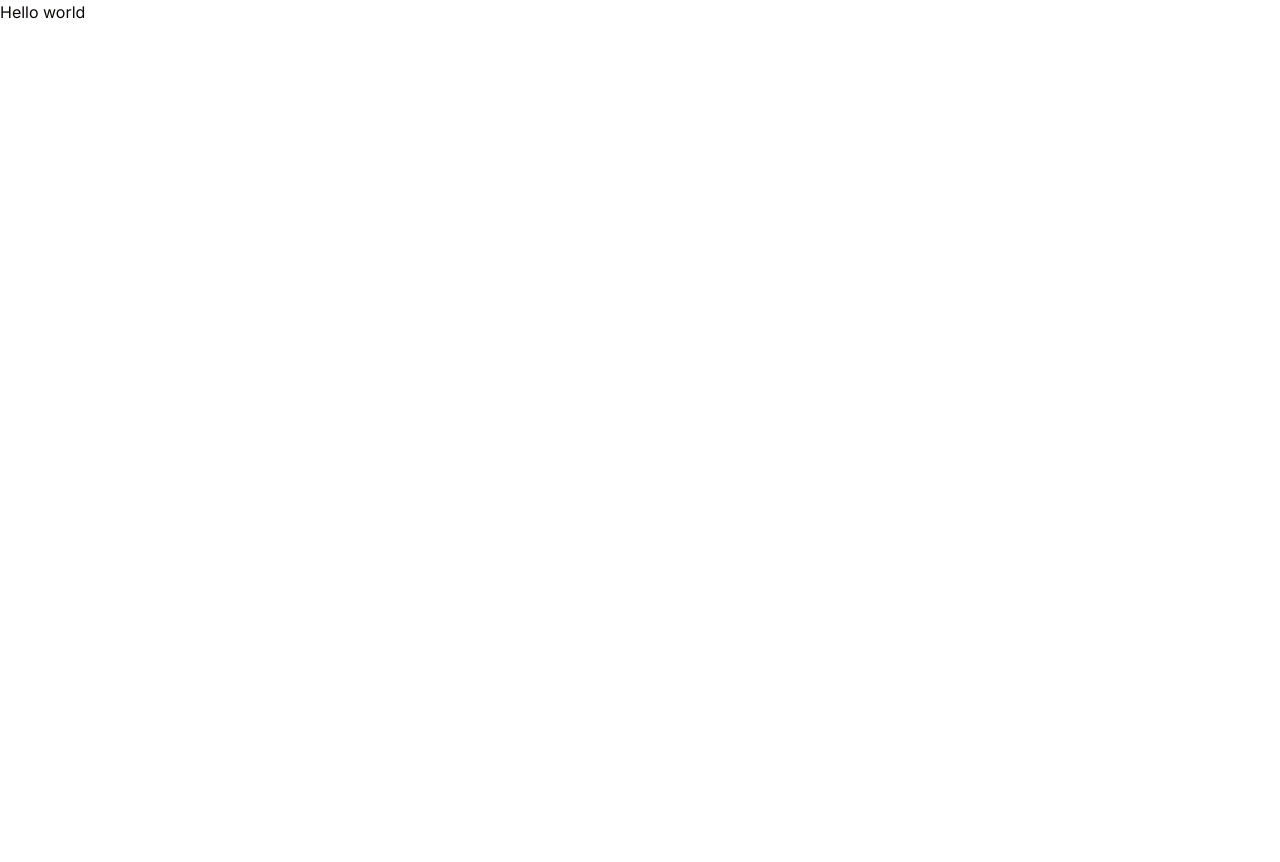
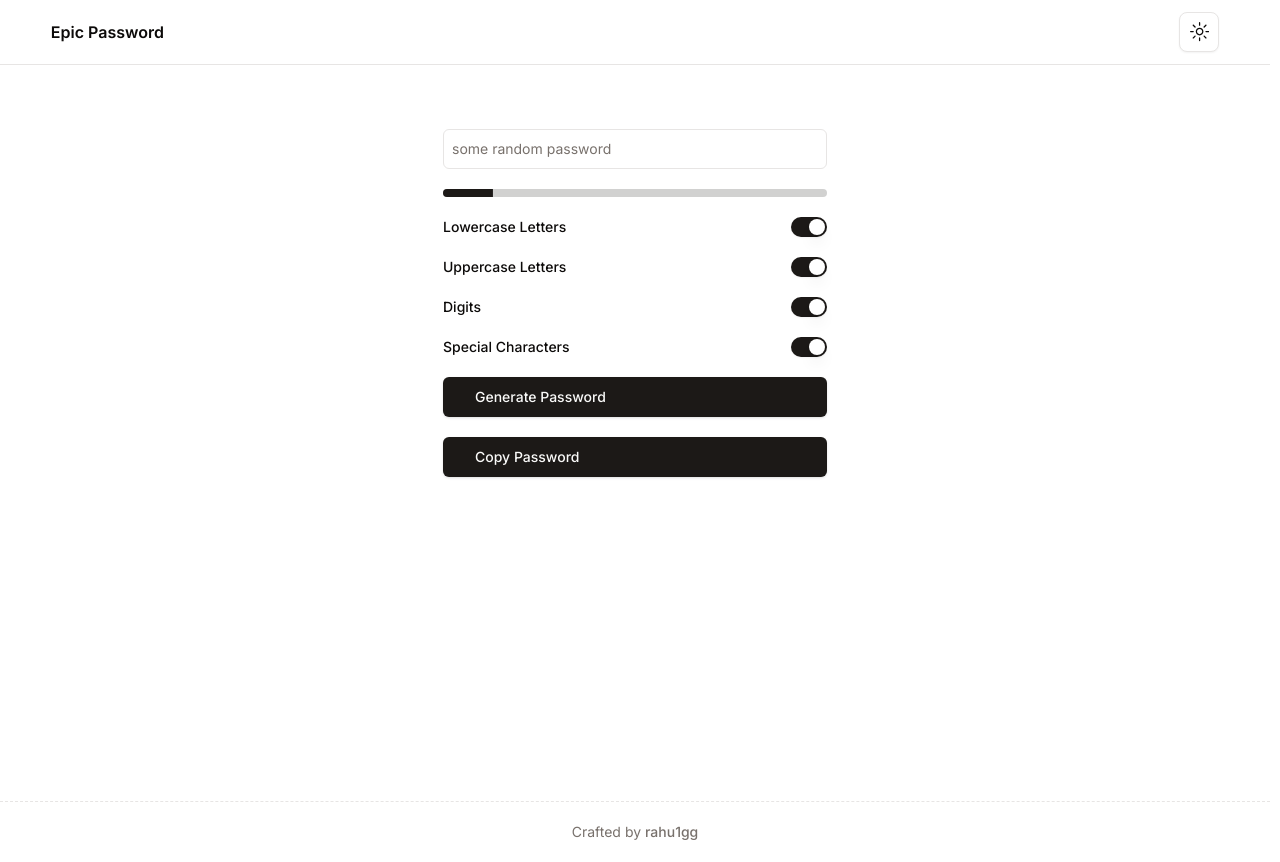
Before and after one commit to imopbuilder/epic-passwords, a Next.js app: page / in a window 1280 px wide. Before the commit the page ends 800 px from the top, so only its background shows below. Built offline with nearby package versions, Linux system fonts and the light colour scheme.

Commit message:
feat: add home page

```diff
--- a/src/app/layout.tsx
+++ b/src/app/layout.tsx
@@ -1,5 +1,6 @@
 import ReduxProvider from '@/client/providers/redux-provider';
 import { ThemeProvider } from '@/client/providers/theme-provider';
+import { Toaster } from '@/components/ui/sonner';
 import '@/styles/main.scss';
 import type { Metadata } from 'next';
 import { Inter } from 'next/font/google';
@@ -22,6 +23,7 @@ export default function RootLayout({
 				<ReduxProvider>
 					<ThemeProvider attribute='class' defaultTheme='system' enableSystem disableTransitionOnChange>
 						{children}
+						<Toaster />
 					</ThemeProvider>
 				</ReduxProvider>
 			</body>
--- a/src/app/page.tsx
+++ b/src/app/page.tsx
@@ -1,7 +1,22 @@
+import Footer from '@/components/global/footer';
+import Header from '@/components/global/header';
+import { HomeClient } from '@/components/pages/home/client';
+import { Fragment } from 'react';
+
 export default function page() {
 	return (
-		<main>
-			<p>Hello world</p>
-		</main>
+		<Fragment>
+			<Header />
+			<main>
+				<section>
+					<div className='min-h-hvh max-w-maxi mx-auto flex items-end md:items-start justify-center'>
+						<div className='py-16 w-full max-w-96'>
+							<HomeClient />
+						</div>
+					</div>
+				</section>
+			</main>
+			<Footer />
+		</Fragment>
 	);
 }
--- a/src/client/store/slices/password-slice.ts
+++ b/src/client/store/slices/password-slice.ts
@@ -1,22 +1,22 @@
 import { createSlice, type PayloadAction } from '@reduxjs/toolkit';
 
 interface ClientState {
-	id: string | null;
+	showGenerator: boolean;
 }
 
 const initialState: ClientState = {
-	id: null,
+	showGenerator: false,
 };
 
 const slice = createSlice({
 	name: 'client',
 	initialState,
 	reducers: {
-		setid: (state, action: PayloadAction<Partial<ClientState['id']>>) => {
-			state.id = action.payload;
+		setshowgenerator: (state, action: PayloadAction<Partial<ClientState['showGenerator']>>) => {
+			state.showGenerator = action.payload;
 		},
 	},
 });
 
-export const { setid } = slice.actions;
+export const { setshowgenerator } = slice.actions;
 export default slice.reducer;
--- /dev/null
+++ b/src/components/global/footer/index.tsx
@@ -0,0 +1,21 @@
+import { Button } from '@/components/ui/button';
+import Link from 'next/link';
+
+export default function Footer() {
+	return (
+		<footer className='border-t border-dashed'>
+			<div className='max-w-maxi mx-auto py-3'>
+				<div>
+					<p className='text-center text-muted-foreground text-sm'>
+						Crafted by{' '}
+						<Button className='p-0 text-muted-foreground font-medium hover:text-foreground' variant='link' asChild>
+							<Link href={'/'} target='_black' rel='noreferrer'>
+								rahu1gg
+							</Link>
+						</Button>
+					</p>
+				</div>
+			</div>
+		</footer>
+	);
+}
--- /dev/null
+++ b/src/components/global/header/index.tsx
@@ -0,0 +1,19 @@
+import Link from 'next/link';
+import { ThemeToggle } from '../theme-toggle';
+
+export default function Header() {
+	return (
+		<header className='border-b px-[4%]'>
+			<div className='max-w-maxi mx-auto h-16 flex items-center justify-between'>
+				<div className='flex items-center justify-center'>
+					<Link href={'/'} className='font-semibold'>
+						Epic Password
+					</Link>
+				</div>
+				<nav className='flex items-center justify-center'>
+					<ThemeToggle />
+				</nav>
+			</div>
+		</header>
+	);
+}
--- /dev/null
+++ b/src/components/pages/home/client.tsx
@@ -0,0 +1,81 @@
+'use client';
+
+import { useCopy } from '@/client/hooks/use-copy.hook';
+import { Button } from '@/components/ui/button';
+import { Label } from '@/components/ui/label';
+import { Progress } from '@/components/ui/progress';
+import { Switch } from '@/components/ui/switch';
+import { Copy, MoveRight } from 'lucide-react';
+import { useEffect, useState } from 'react';
+
+export function HomeClient() {
+	return (
+		<div>
+			<GeneratePasswordForm />
+		</div>
+	);
+}
+
+function GeneratePasswordForm() {
+	const { handleCopy } = useCopy();
+	const [password, setPassword] = useState('');
+
+	const [progress, setProgress] = useState(13);
+	const [lowercase, setlowercase] = useState(true);
+	const [uppercase, setUppercase] = useState(true);
+	const [digits, setDigits] = useState(true);
+	const [specialCharacters, setSpecialCharacters] = useState(true);
+
+	function handleGeneratePassword() {
+		console.log(lowercase, uppercase, digits, specialCharacters);
+	}
+
+	function handleCopyPassword() {
+		handleCopy(password);
+	}
+
+	useEffect(() => {
+		setPassword('some random password');
+	}, []);
+
+	return (
+		<div>
+			<p className='p-2 border rounded-md mb-5 text-muted-foreground text-sm h-10 flex items-center justify-start'>{password}</p>
+			<div className='space-y-5'>
+				<Progress value={progress} className='w-full' />
+				<div className='flex items-center justify-between'>
+					<Label htmlFor='lowercase-letters'>Lowercase Letters</Label>
+					<Switch id='lowercase-letters' checked={lowercase} onCheckedChange={setlowercase} />
+				</div>
+				<div className='flex items-center justify-between'>
+					<Label htmlFor='uppercase-letters'>Uppercase Letters</Label>
+					<Switch id='uppercase-letters' checked={uppercase} onCheckedChange={setUppercase} />
+				</div>
+				<div className='flex items-center justify-between'>
+					<Label htmlFor='digits'>Digits</Label>
+					<Switch id='digits' checked={digits} onCheckedChange={setDigits} />
+				</div>
+				<div className='flex items-center justify-between'>
+					<Label htmlFor='special-characters'>Special Characters</Label>
+					<Switch id='special-characters' checked={specialCharacters} onCheckedChange={setSpecialCharacters} />
+				</div>
+				<Button className='w-full group' size='lg' onClick={handleGeneratePassword}>
+					Generate Password
+					<MoveRight
+						size={16}
+						strokeWidth={2.5}
+						className='ml-auto invisible -translate-x-2 duration-100 scale-x-90 opacity-0 group-hover:visible group-hover:-translate-x-0 group-hover:opacity-100'
+					/>
+				</Button>
+				<Button className='w-full group' size='lg' onClick={handleCopyPassword}>
+					Copy Password
+					<Copy
+						size={16}
+						strokeWidth={2.5}
+						className='ml-auto invisible -translate-x-2 duration-100 scale-x-90 opacity-0 group-hover:visible group-hover:-translate-x-0 group-hover:opacity-100'
+					/>
+				</Button>
+			</div>
+		</div>
+	);
+}
```
Also changed, not shown: src/components/global/header/client.tsx (added).
